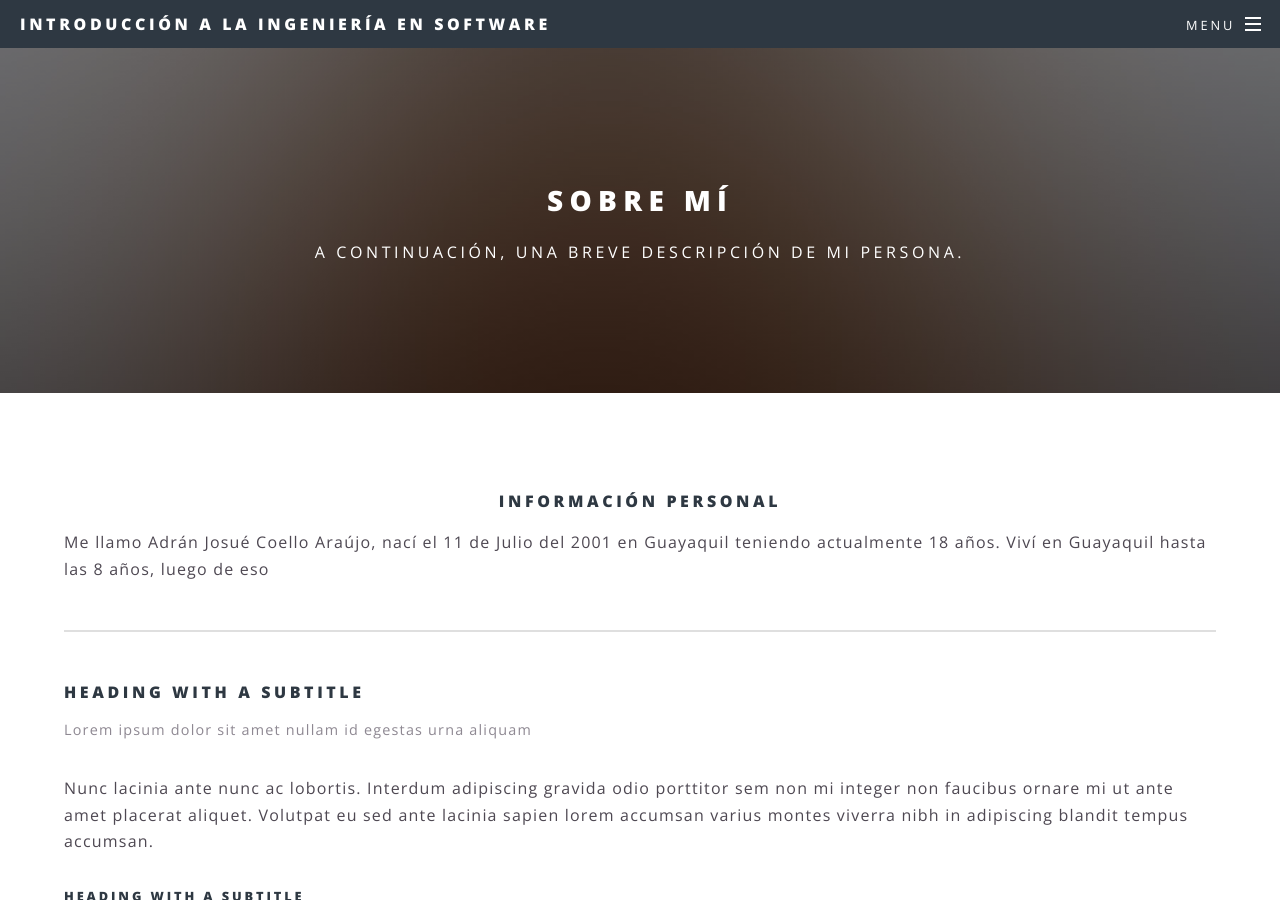
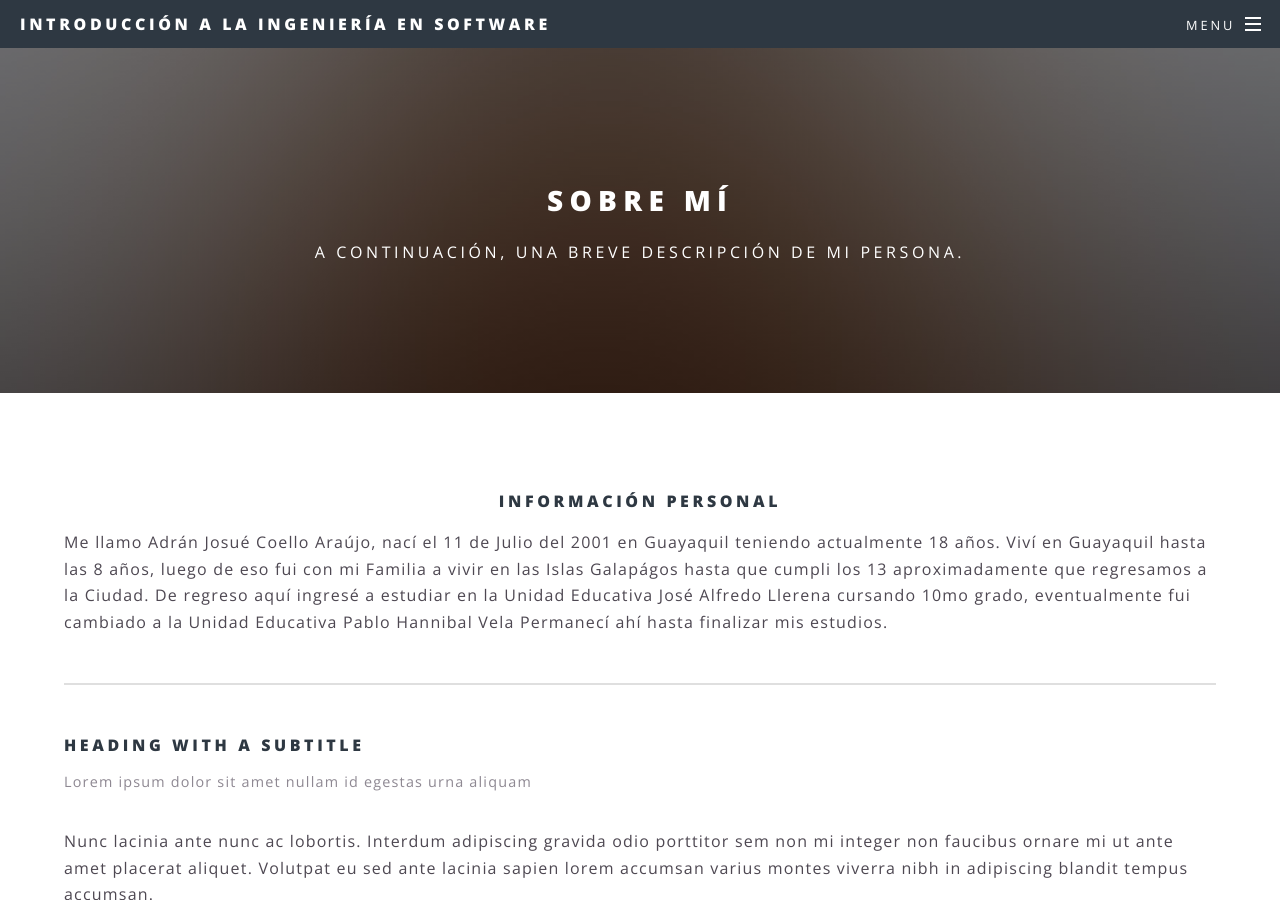
Before and after one commit to Vico2001/hix2, a Jekyll site: the page built from elements.html, in a window 1280 px wide and 900 px high. Built offline with Jekyll 4.4.1, drawn with Linux system fonts in a browser that asks for light colours.

Commit message:
Update elements.html

```diff
--- a/elements.html
+++ b/elements.html
@@ -5,7 +5,12 @@ title: Sobre mí
 			<section>
 				<center> <h4> Información Personal </h4> </center>
 				<p> Me llamo Adrán Josué Coello Araújo, nací el 11 de Julio del 2001 en Guayaquil teniendo
-					actualmente 18 años. Viví en Guayaquil hasta las 8 años, luego de eso
+					actualmente 18 años. Viví en Guayaquil hasta las 8 años, luego de eso fui con mi
+					Familia a vivir en las Islas Galapágos hasta que cumpli los 13 aproximadamente que
+					regresamos a la Ciudad.
+					De regreso aquí ingresé a estudiar en la Unidad Educativa José Alfredo Llerena cursando
+					10mo grado, eventualmente fui cambiado a la Unidad Educativa Pablo Hannibal Vela
+					Permanecí ahí hasta finalizar mis estudios.
 
 				<hr />
 				<header>
```
